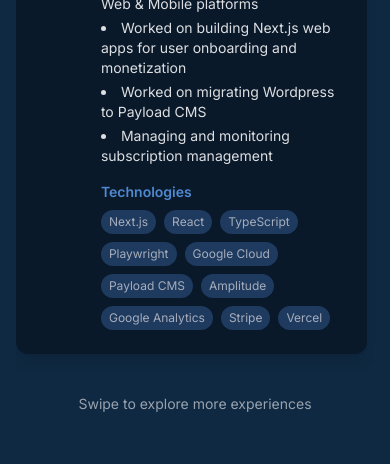
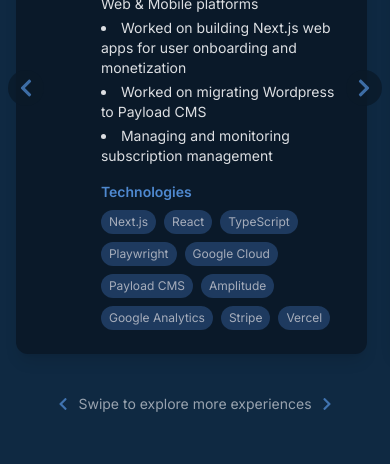
Before and after one commit to lohani-mohit/my-site, a Next.js app: page /my-site/ in a window 390 px wide. Shown: the part 4680-5144 px from the top of the page. Built offline with nearby package versions, Linux system fonts and the light colour scheme; no server answers.

Commit message:
feat: Improved Projects section layout and added swipe indicators

```diff
--- a/src/app/sections/Projects.tsx
+++ b/src/app/sections/Projects.tsx
@@ -2,6 +2,7 @@
 import React, { useState, useEffect } from "react";
 import { motion } from "framer-motion";
 import { useInView } from "react-intersection-observer";
+import { FaChevronLeft, FaChevronRight } from "react-icons/fa";
 
 const experiences = [
   {
@@ -143,9 +144,18 @@
           </h2>
 
           {/* Mobile Scrollable / Desktop Grid */}
-          <div className="md:grid md:grid-cols-2 md:gap-8">
+          <div className="relative">
+            {/* Swipe Indicators for Mobile */}
+            <div className="md:hidden absolute -left-2 top-1/2 -translate-y-1/2 bg-base-100/80 p-2 rounded-full z-10">
+              <FaChevronLeft className="text-primary/60 text-xl" />
+            </div>
+            <div className="md:hidden absolute -right-2 top-1/2 -translate-y-1/2 bg-base-100/80 p-2 rounded-full z-10">
+              <FaChevronRight className="text-primary/60 text-xl" />
+            </div>
+
+            <div className="md:grid md:grid-cols-2 md:gap-8 md:place-items-center">
               {/* Mobile Scroll Container */}
-            <div className="flex md:contents overflow-x-auto overflow-y-hidden pb-6 md:pb-0 gap-6 md:gap-0 snap-x snap-mandatory md:snap-none touch-pan-x will-change-scroll isolate">
+              <div className="flex md:contents overflow-x-auto overflow-y-hidden pb-6 md:pb-0 gap-6 md:gap-0 snap-x snap-mandatory md:snap-none touch-pan-x will-change-scroll isolate px-4 -mx-4 md:mx-0">
                 {experiences.map((exp, index) => (
                   <motion.div
                     key={exp.company}
@@ -207,15 +217,18 @@
                 ))}
               </div>
             </div>
+          </div>
 
           {/* Mobile Scroll Hint */}
           <motion.p
             initial={{ opacity: 0 }}
             animate={{ opacity: 1 }}
             transition={{ delay: 1 }}
-            className="text-center text-sm text-neutral/60 mt-4 md:hidden"
+            className="text-center text-sm text-neutral/60 mt-4 md:hidden flex items-center justify-center gap-2"
           >
+            <FaChevronLeft className="text-primary/60" />
             Swipe to explore more experiences
+            <FaChevronRight className="text-primary/60" />
           </motion.p>
         </motion.div>
       </div>
```
Also changed, not shown: 1 other file (tests, documents, lock files or other folders). Lines whose indentation alone changed are shown as unchanged.
